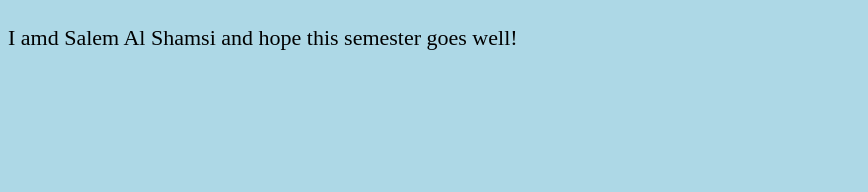
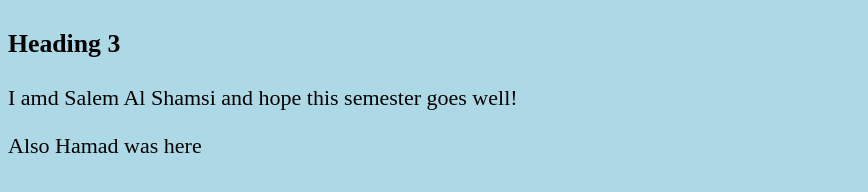
Before and after one commit to Salem12912/saa9234-github.io, a plain HTML site: page index.html in a window 1280 px wide. Shown: the part 492-684 px from the top of the page, without its empty margins (0-868 px from the left). Drawn offline with Linux system fonts and the light colour scheme.

Commit message:
Hamad was here change
Hamad

```diff
--- a/index.html
+++ b/index.html
@@ -21,10 +21,12 @@
 
     <!-- My name is sALEM -->
 
+    <h3> Heading 3</h3>
+
 
 
         <p> I amd Salem Al Shamsi and hope this semester goes well!</p>
-
+        <p> Also Hamad was here</p>
 
 </body>
 </html>
```
